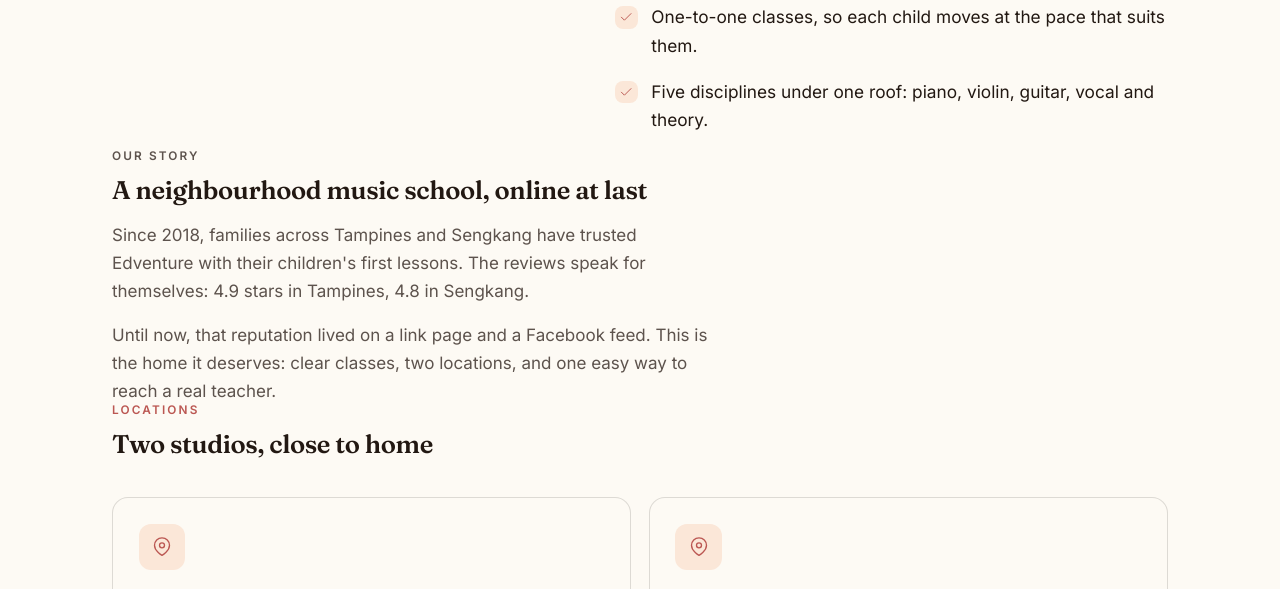
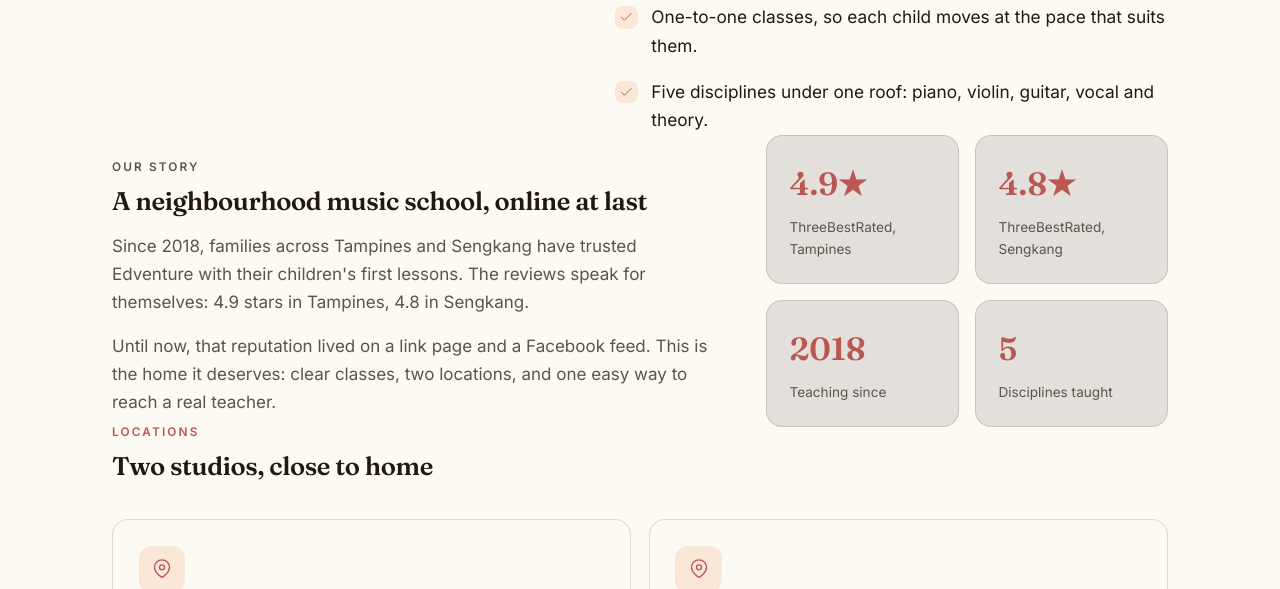
Before and after one commit to yoloizaac/awdp-sites, a plain HTML site: page edventure-music-school/index.html in a window 1280 px wide. Shown: the part 1180-1769 px from the top of the page. Drawn offline with Linux system fonts and the light colour scheme.

Commit message:
deploy: edventure-music-school

```diff
--- a/edventure-music-school/index.html
+++ b/edventure-music-school/index.html
@@ -157,7 +157,7 @@ img,svg{display:block}
   <div class="hero-glow" aria-hidden="true"></div>
   <div class="wrap hero-inner reveal">
     <p class="kicker">Tampines · Sengkang · since 2018</p>
-    <h1 id="hero-h">Music lessons your child will look forward to.</h1>
+    <h1 id="hero-h">Music lessons your child will <em class="accent">look forward to</em>.</h1>
     <p class="lede">Piano, violin, guitar, vocal and theory, taught one-to-one in Tampines and Sengkang. Trusted by parents since 2018.</p>
     <div class="cta-row">
       <a class="btn btn-primary" href="mailto:edventurempl@gmail.com?subject=Class%20enquiry%20from%20your%20website&amp;body=Hi%20Edventure%2C%20I%27d%20like%20to%20ask%20about%20lessons%20for%20my%20child.">Enquire about classes<svg class="icon icon-inline" viewBox="0 0 24 24" fill="none" stroke="currentColor" stroke-width="1.6" stroke-linecap="round" stroke-linejoin="round" aria-hidden="true"><path d="M5 12h14M13 6l6 6-6 6"/></svg></a>
@@ -225,7 +225,12 @@ img,svg{display:block}
       <p>Since 2018, families across Tampines and Sengkang have trusted Edventure with their children&#39;s first lessons. The reviews speak for themselves: 4.9 stars in Tampines, 4.8 in Sengkang.</p>
       <p>Until now, that reputation lived on a link page and a Facebook feed. This is the home it deserves: clear classes, two locations, and one easy way to reach a real teacher.</p>
     </div>
-
+    <div class="stat-grid reveal">
+      <div class="stat"><span class="stat-v">4.9★</span><span class="stat-l">ThreeBestRated, Tampines</span></div>
+      <div class="stat"><span class="stat-v">4.8★</span><span class="stat-l">ThreeBestRated, Sengkang</span></div>
+      <div class="stat"><span class="stat-v">2018</span><span class="stat-l">Teaching since</span></div>
+      <div class="stat"><span class="stat-v">5</span><span class="stat-l">Disciplines taught</span></div>
+    </div>
   </div>
 </section>
 
```
